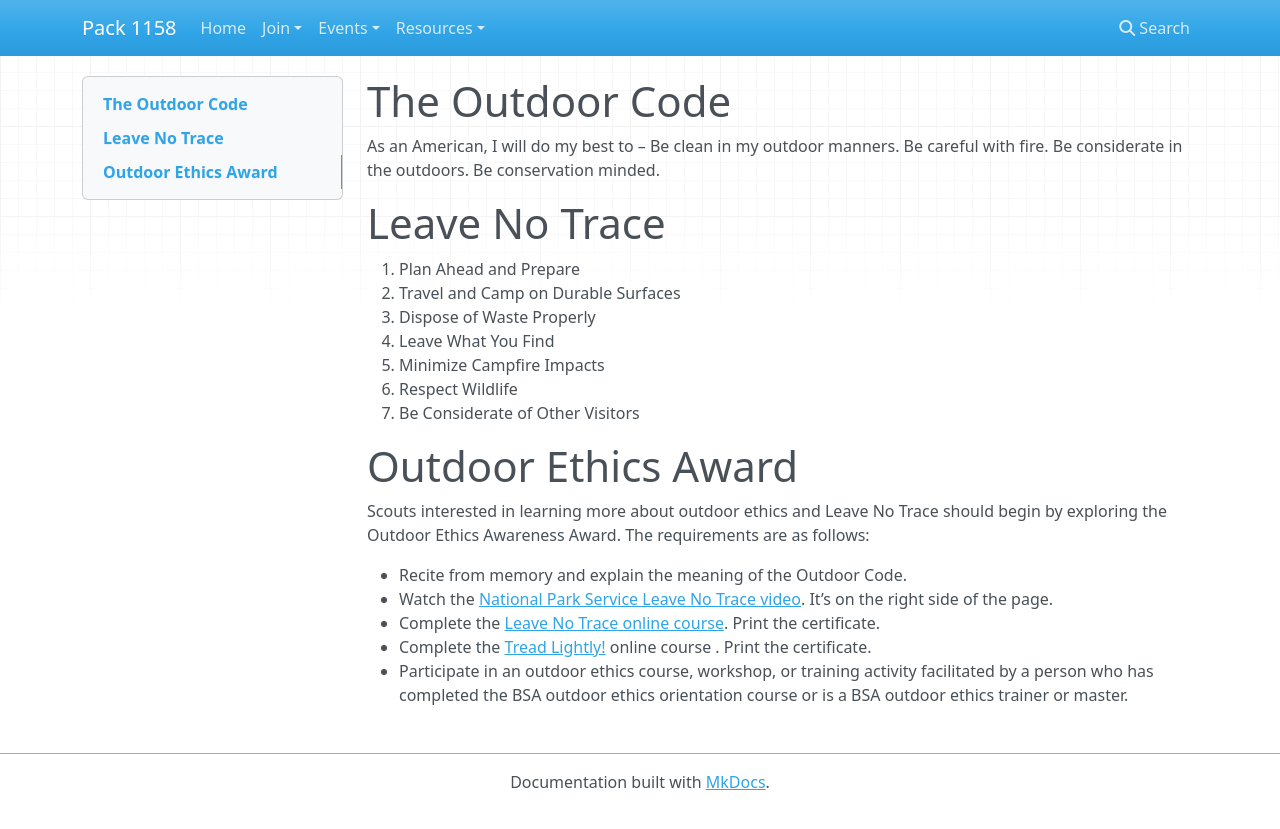
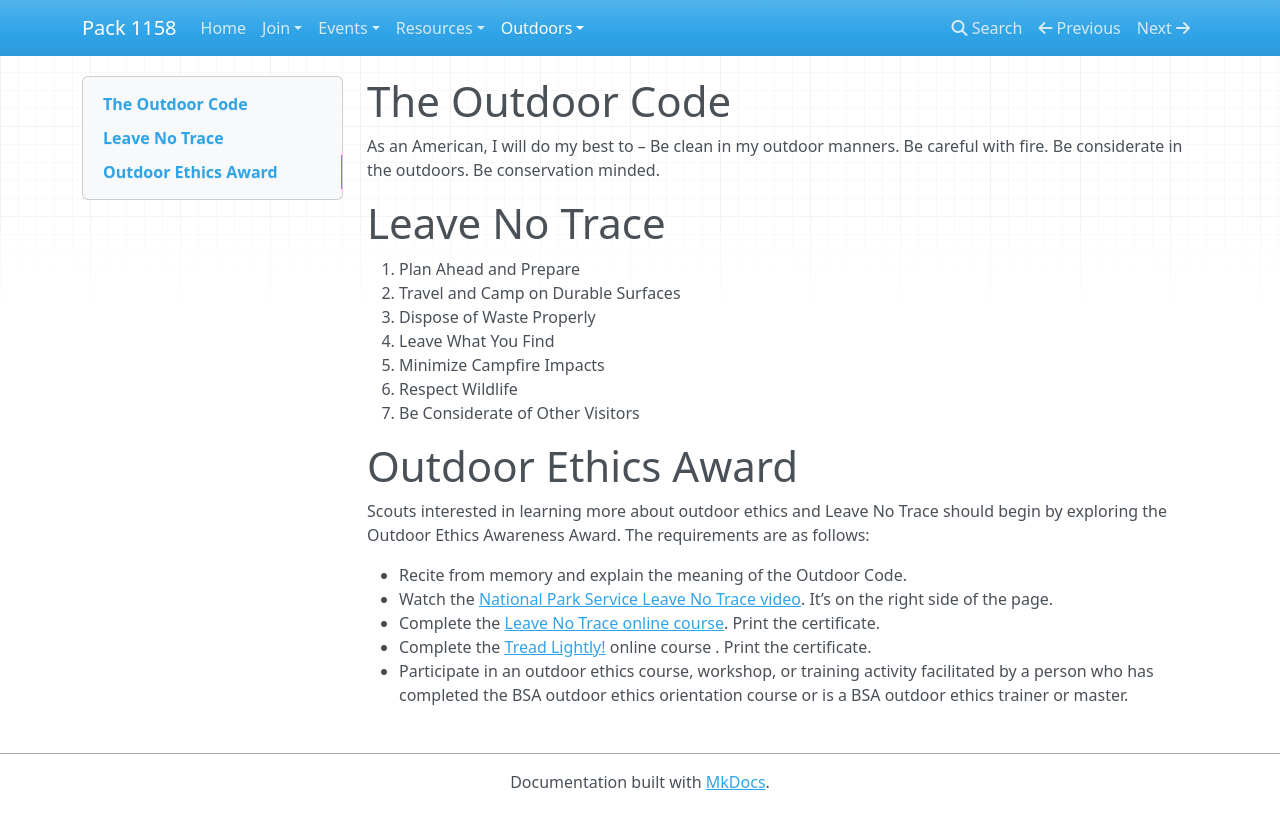
Before and after one commit to pack1158/pack1158.github.io, an MkDocs documentation site: the page built from docs/outdoors/outdoors.md, in a window 1280 px wide. Shown: the top 829 px of the page. Built offline with MkDocs 1.6.1, drawn with Linux system fonts in a browser that asks for light colours; nearby versions of some CDN libraries; old or Windows-style settings are respelled for this version of MkDocs; some of the changed lines change nothing that is shown.

Commit message:
Adding outdoor and hiking to the outdoor dropdown (moving packing list)

```diff
--- a/mkdocs.yml
+++ b/mkdocs.yml
@@ -17,4 +17,7 @@
     - Flag Ceremony: resources/flag-ceremony.md
     - Forms: resources/forms.md
     - Handbook: resources/handbook.md
+  - Outdoors:
+    - Outdoors: outdoors/outdoors.md
+    - Hiking: outdoors/hiking.md
     - Packing List: resources/camp-packing-list.md
```
